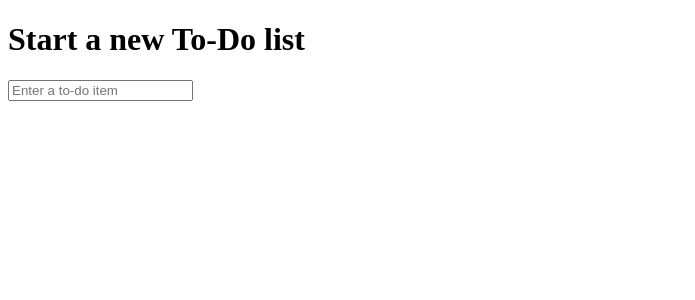
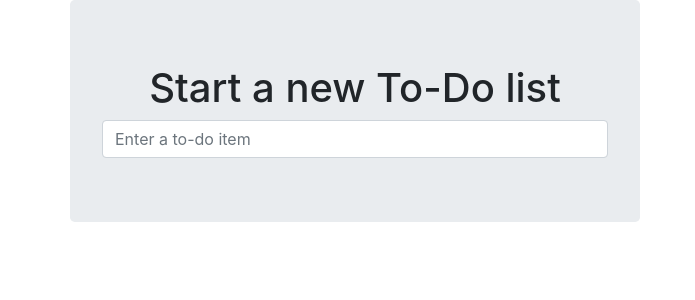
Before and after one commit to yamen225/Superlists, a Django app: page / in a window 1280 px wide. Shown: the top 300 px of the page, without its empty margins (0-695 px from the left). Run offline with Django 3.2, Linux system fonts and the light colour scheme; some libraries are stand-ins or nearby versions.

Commit message:
using bootstrap to improve layout

```diff
--- a/functional_tests/tests.py
+++ b/functional_tests/tests.py
@@ -1,4 +1,4 @@
-from django.test import LiveServerTestCase
+from django.contrib.staticfiles.testing import StaticLiveServerTestCase
 from selenium import webdriver
 from selenium.common.exceptions import WebDriverException
 from selenium.webdriver.common.keys import Keys
@@ -6,7 +6,7 @@ import time
 MAX_WAIT = 10
 
 
-class NewVisitorTest(LiveServerTestCase):
+class NewVisitorTest(StaticLiveServerTestCase):
 
     def setUp(self):
         self.browser = webdriver.Firefox()
--- a/lists/templates/base.html
+++ b/lists/templates/base.html
@@ -2,15 +2,36 @@
 <html lang="en" dir="ltr">
     <head>
         <meta charset="utf-8">
+        <meta http-equiv="X-UA-Compatible" content="IE=edge">
+        <meta name="viewport" content="width=device-width, initial-scale=1">
+        <link href="/static/bootstrap/css/bootstrap.min.css" rel="stylesheet">
+        <link rel="stylesheet" href="static/base.css">
         <title>To-Do lists</title>
     </head>
     <body>
+        <div class="container">
+
+            <div class="row">
+                <div class="col-md-6 col-md-offset-3 jumbotron">
+                    <div class="text-center">
                         <h1>{% block header_text %}{% endblock %}</h1>
                         <form method="POST" action={% block form_action %}{% endblock %}>
-            <input name="item_text" id="id_new_item" placeholder="Enter a to-do item" />
+                            <input name="item_text" id="id_new_item"
+                            class="form-control input-lg"
+                            placeholder="Enter a to-do item" />
                             {% csrf_token %}
                         </form>
+                    </div>
+                </div>
+            </div>
+
+            <div class="row">
+                <div class="col-md-6 col-md-offset-3">
                     {% block table %}
                     {% endblock %}
+                </div>
+            </div>
+
+        </div>
     </body>
 </html>
--- a/lists/templates/list.html
+++ b/lists/templates/list.html
@@ -5,7 +5,7 @@
 {% block form_action %}/lists/{{ list.id }}/add_item{% endblock %}
 
 {% block table %}
-    <table id='id_list_table'>
+    <table id='id_list_table' class="table">
         {% for  item in list.item_set.all %}
             <tr>
                 <td>{{ forloop.counter }}: {{ item.text }}</td>
```
Lines whose indentation alone changed are shown as unchanged.
